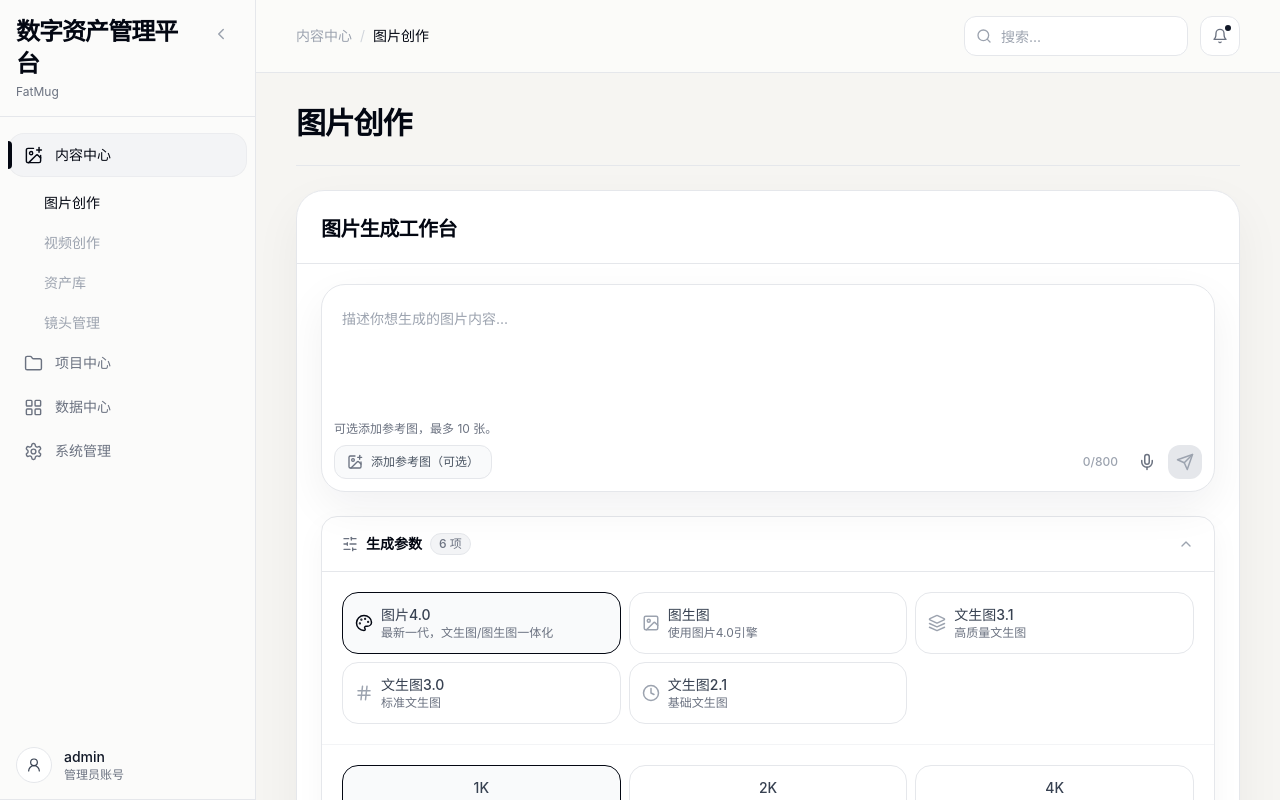
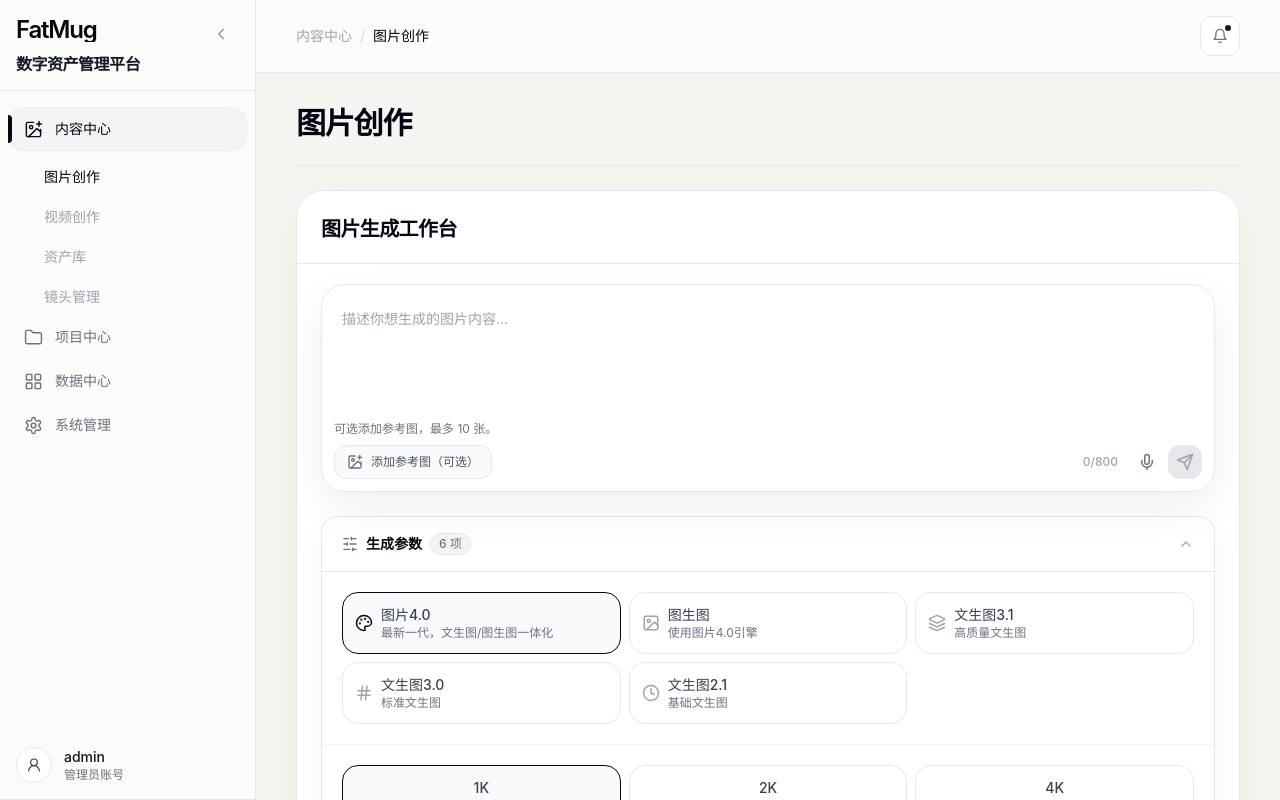
Before and after one commit to usago007/aigc-asset-management, a React (Vite) app: page /content/image-generation in a window 1280 px wide. Built offline with nearby package versions, Linux system fonts and the light colour scheme.

Commit message:
feat: refine sidebar branding and detail panels

```diff
--- a/src/components/Header.tsx
+++ b/src/components/Header.tsx
@@ -1,6 +1,5 @@
 import { useLocation } from 'react-router-dom'
-import { Search, Bell } from 'lucide-react'
-import { Input } from '@/components/ui/input'
+import { Bell } from 'lucide-react'
 import { Button } from '@/components/ui/button'
 
 const breadcrumbs: Record<string, string[]> = {
@@ -64,13 +63,6 @@ export default function Header() {
         </nav>
 
         <div className="flex items-center gap-3">
-          <div className="relative">
-            <Search size={16} className="absolute left-3 top-1/2 -translate-y-1/2 text-gray-400 dark:text-gray-500" />
-            <Input
-              placeholder="搜索..."
-              className="h-10 w-56 border-gray-200 bg-white pl-9 dark:bg-gray-900"
-            />
-          </div>
           <Button variant="secondary" size="icon" className="relative h-10 w-10">
             <Bell size={16} className="text-gray-500 dark:text-gray-400" />
             <span className="absolute right-2 top-2 h-1.5 w-1.5 rounded-full bg-gray-900 dark:bg-white"></span>
--- a/src/components/Sidebar.tsx
+++ b/src/components/Sidebar.tsx
@@ -90,14 +90,16 @@ export default function Sidebar({ collapsed, onToggle }: SidebarProps) {
     <div className={`nav-shell transition-all duration-300 flex flex-col ${collapsed ? 'w-[88px]' : 'w-64'}`}>
       <div className={`nav-header flex items-start justify-between ${collapsed ? 'p-3' : 'p-4'}`}>
         {!collapsed && (
-          <div className="pr-3">
-            <h1 className="text-2xl font-semibold tracking-[-0.04em] text-gray-950 dark:text-gray-50">数字资产管理平台</h1>
-            <p className="meta-text mt-1">FatMug</p>
+          <div className="min-w-0 flex-1 pr-3">
+            <div className="min-w-0 pt-0.5">
+              <div className="truncate text-[24px] font-semibold leading-none tracking-[-0.05em] text-gray-950 dark:text-gray-50">FatMug</div>
+              <p className="mt-3 text-[16px] font-semibold leading-tight tracking-[-0.03em] text-gray-900 dark:text-gray-100">数字资产管理平台</p>
+            </div>
           </div>
         )}
         <button
           onClick={onToggle}
-          className={`rounded-full border border-transparent p-2 text-gray-400 transition-colors hover:bg-gray-100 hover:text-gray-900 dark:hover:bg-gray-900 dark:hover:text-gray-100 ${collapsed ? 'mx-auto mt-1' : ''}`}
+          className={`rounded-full border border-transparent p-2 text-[#8d97ab] transition-colors hover:bg-gray-100 hover:text-gray-900 dark:hover:bg-gray-900 dark:hover:text-gray-100 ${collapsed ? 'mx-auto mt-1' : ''}`}
         >
           {collapsed ? <ChevronRight size={18} /> : <ChevronLeft size={18} />}
         </button>
--- a/src/pages/content/ImageDetail.tsx
+++ b/src/pages/content/ImageDetail.tsx
@@ -6,9 +6,6 @@ import { Button } from '@/components/ui/button'
 import { Badge } from '@/components/ui/badge'
 import { PageShell } from '@/components/PageShell'
 import {
-  detailAccordionClass,
-  detailAccordionContentClass,
-  detailAccordionTriggerClass,
   detailActionTileClass,
   detailBackButtonClass,
   detailContentGridClass,
@@ -42,7 +39,6 @@ export default function ImageDetail() {
   const navigate = useNavigate()
   const { imageTasks, projects, shots } = useAppStore()
   const [showPromptExpanded, setShowPromptExpanded] = useState(false)
-  const [showTechInfo, setShowTechInfo] = useState(false)
   const [isFavorited, setIsFavorited] = useState(false)
 
   const task = useMemo(() => imageTasks.find((item) => item.id === taskId), [imageTasks, taskId])
@@ -124,7 +120,6 @@ export default function ImageDetail() {
                 {task.resolution ? <span className={detailMetaPillClass}>{task.resolution}</span> : null}
               </div>
               <h1 className={detailTitleClass}>图片结果详情</h1>
-              <p className={detailSubtitleClass}>围绕当前结果查看提示词、归属上下文、技术信息和后续创作入口。</p>
             </div>
           </div>
           <div className="flex items-center gap-2">
@@ -229,13 +224,9 @@ export default function ImageDetail() {
               ))}
             </div>
 
-            <div className={detailAccordionClass}>
-              <button className={detailAccordionTriggerClass} onClick={() => setShowTechInfo(!showTechInfo)}>
-                <span>技术信息</span>
-                <span className="helper-text">{showTechInfo ? '收起' : '展开'}</span>
-              </button>
-              {showTechInfo ? (
-                <div className={`${detailAccordionContentClass} font-mono`}>
+            <div className={detailPanelClass}>
+              <div className={`${detailPanelTitleClass} mb-3`}>技术信息</div>
+              <div className="helper-text space-y-2 font-mono">
                 <div>任务ID: {task.id}</div>
                 <div>请求ID: {task.requestId}</div>
                 <div>模式: {task.mode}</div>
@@ -248,7 +239,6 @@ export default function ImageDetail() {
                 <div>完成时间: {task.completedAt || '-'}</div>
                 <div>耗时: {task.timeElapsed || '-'}</div>
               </div>
-              ) : null}
             </div>
           </aside>
         </div>
--- a/src/pages/content/VideoDetail.tsx
+++ b/src/pages/content/VideoDetail.tsx
@@ -7,9 +7,6 @@ import { Badge } from '@/components/ui/badge'
 import { Button } from '@/components/ui/button'
 import { PageShell } from '@/components/PageShell'
 import {
-  detailAccordionClass,
-  detailAccordionContentClass,
-  detailAccordionTriggerClass,
   detailActionTileClass,
   detailBackButtonClass,
   detailContentGridClass,
@@ -55,8 +52,6 @@ export default function VideoDetail() {
 
   const task = useMemo(() => tasks.find((item) => item.id === id), [tasks, id])
   const [showPromptExpanded, setShowPromptExpanded] = useState(false)
-  const [showTechInfo, setShowTechInfo] = useState(false)
-  const [showParams, setShowParams] = useState(false)
   const [isFavorited, setIsFavorited] = useState(false)
   const [timeRemaining, setTimeRemaining] = useState<string | null>(null)
   const [isExpired, setIsExpired] = useState(false)
@@ -246,7 +241,6 @@ export default function VideoDetail() {
                 <span className={detailMetaPillClass}>{task.aspectRatio}</span>
               </div>
               <h1 className={detailTitleClass}>视频结果详情</h1>
-              <p className={detailSubtitleClass}>统一查看视频播放结果、过期状态、生成参数和任务技术信息。</p>
             </div>
           </div>
           <div className="flex items-center gap-2">
@@ -317,29 +311,20 @@ export default function VideoDetail() {
               ))}
             </div>
 
-            <div className={detailAccordionClass}>
-              <button className={detailAccordionTriggerClass} onClick={() => setShowParams(!showParams)}>
-                <span>生成参数</span>
-                <span className="helper-text">{showParams ? '收起' : '展开'}</span>
-              </button>
-              {showParams ? (
-                <div className={detailAccordionContentClass}>
+            <div className={detailPanelClass}>
+              <div className={`${detailPanelTitleClass} mb-3`}>生成参数</div>
+              <div className="helper-text space-y-2">
                 <div>时长: {task.frames === 241 ? '10秒(241帧)' : '5秒(121帧)'}</div>
                 <div>宽高比: {task.aspectRatio}</div>
                 <div>Seed: {task.seed === -1 ? '随机' : task.seed}</div>
                 <div>首帧: {task.firstFrameUrl || task.firstFrameBase64 ? '已提供' : '无'}</div>
                 <div>尾帧: {task.lastFrameUrl || task.lastFrameBase64 ? '已提供' : '无'}</div>
               </div>
-              ) : null}
             </div>
 
-            <div className={detailAccordionClass}>
-              <button className={detailAccordionTriggerClass} onClick={() => setShowTechInfo(!showTechInfo)}>
-                <span>技术信息</span>
-                <span className="helper-text">{showTechInfo ? '收起' : '展开'}</span>
-              </button>
-              {showTechInfo ? (
-                <div className={`${detailAccordionContentClass} font-mono`}>
+            <div className={detailPanelClass}>
+              <div className={`${detailPanelTitleClass} mb-3`}>技术信息</div>
+              <div className="helper-text space-y-2 font-mono">
                 <div>任务ID: {task.id}</div>
                 <div>请求ID: {task.requestId}</div>
                 <div>reqKey: {task.reqKey}</div>
@@ -350,7 +335,6 @@ export default function VideoDetail() {
                 <div>耗时: {task.timeElapsed || '-'}</div>
                 <div>消耗 Token: {task.tokensUsed ?? '-'}</div>
               </div>
-              ) : null}
             </div>
           </aside>
         </div>
```
Lines whose indentation alone changed are shown as unchanged.
